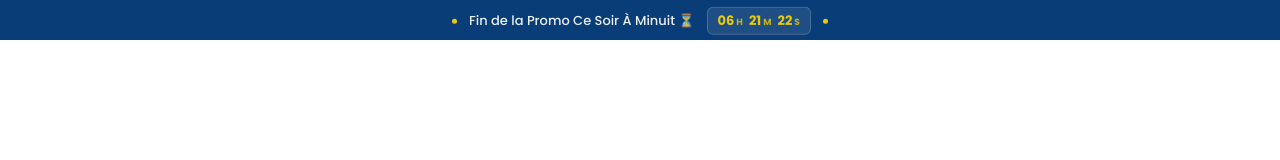
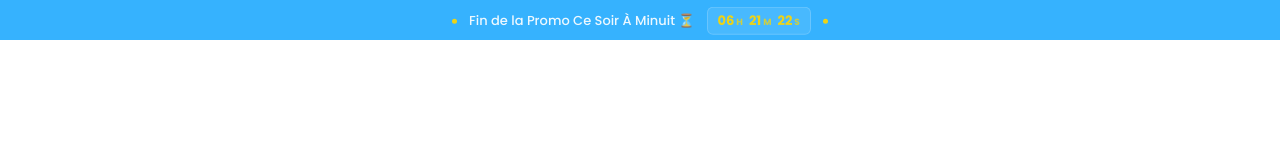
Before and after one commit to aymanikherrazen/countdownluminelle, a plain HTML site: page index.html in a window 1280 px wide. Drawn offline with Linux system fonts and the light colour scheme.

Commit message:
Update index.html

```diff
--- a/index.html
+++ b/index.html
@@ -10,7 +10,7 @@
   * { margin: 0; padding: 0; box-sizing: border-box; }
 
   .nb {
-    background: #083D77;
+    background: #36b2fe;
     width: 100%;
     height: 40px;
     display: flex;
```
